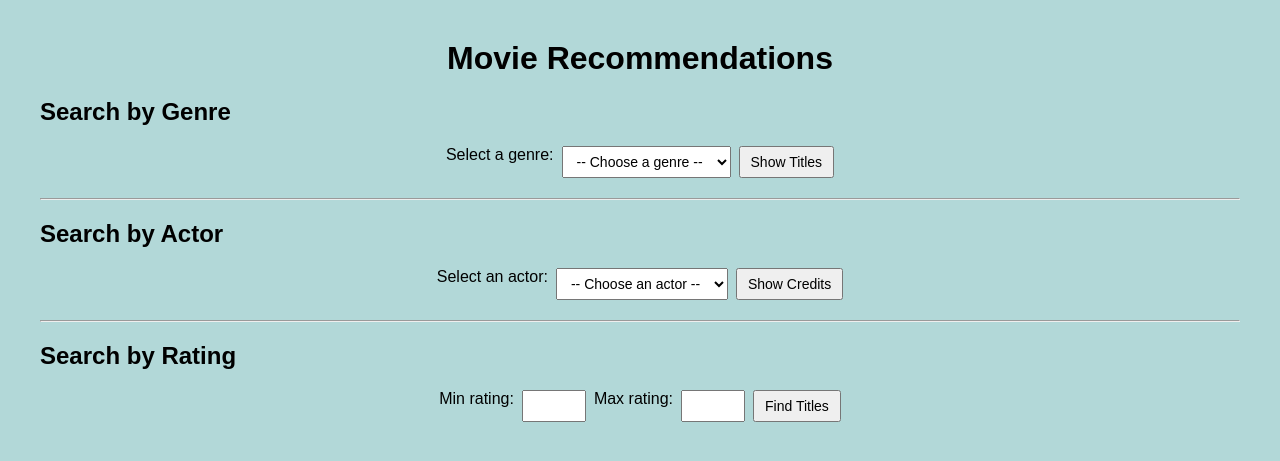
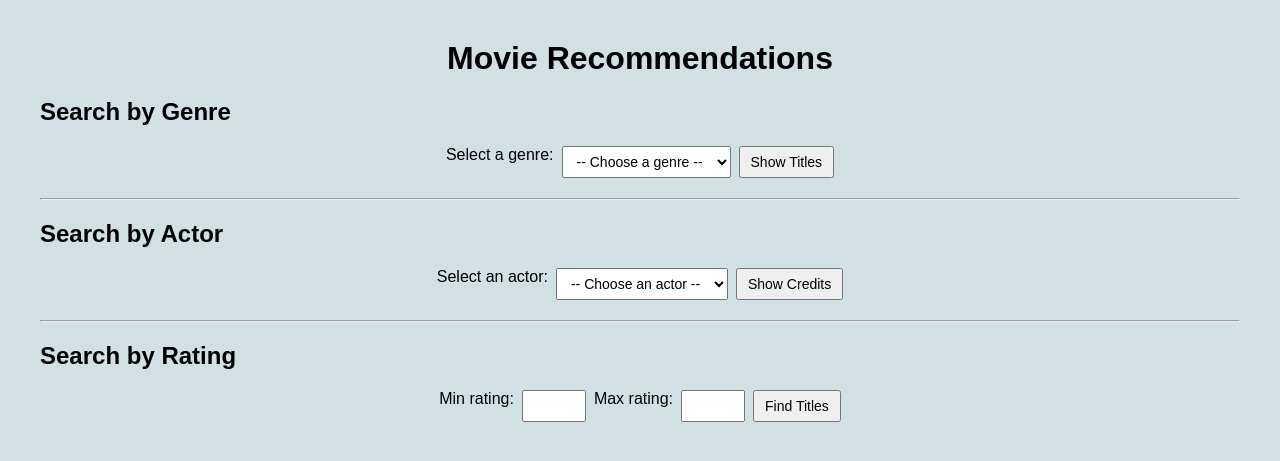
Before and after one commit to carolina-mx5/412-Project, a Flask app: page / in a window 1280 px wide. Shown: the top 461 px of the page. Run offline with Flask 3, Linux system fonts and the light colour scheme; data that the repository does not hold is empty; some libraries are stand-ins or nearby versions.

Commit message:
Update index.html

```diff
--- a/templates/index.html
+++ b/templates/index.html
@@ -5,7 +5,7 @@
   <title>Movie Recommendations</title>
   <link rel="stylesheet" href="{{ url_for('static', filename='styles.css') }}">
 </head>
-  <body style="background-color: #b2d8d8;">
+  <body style="background-color: #d0e0e3;">
 <body>
 
 
```
